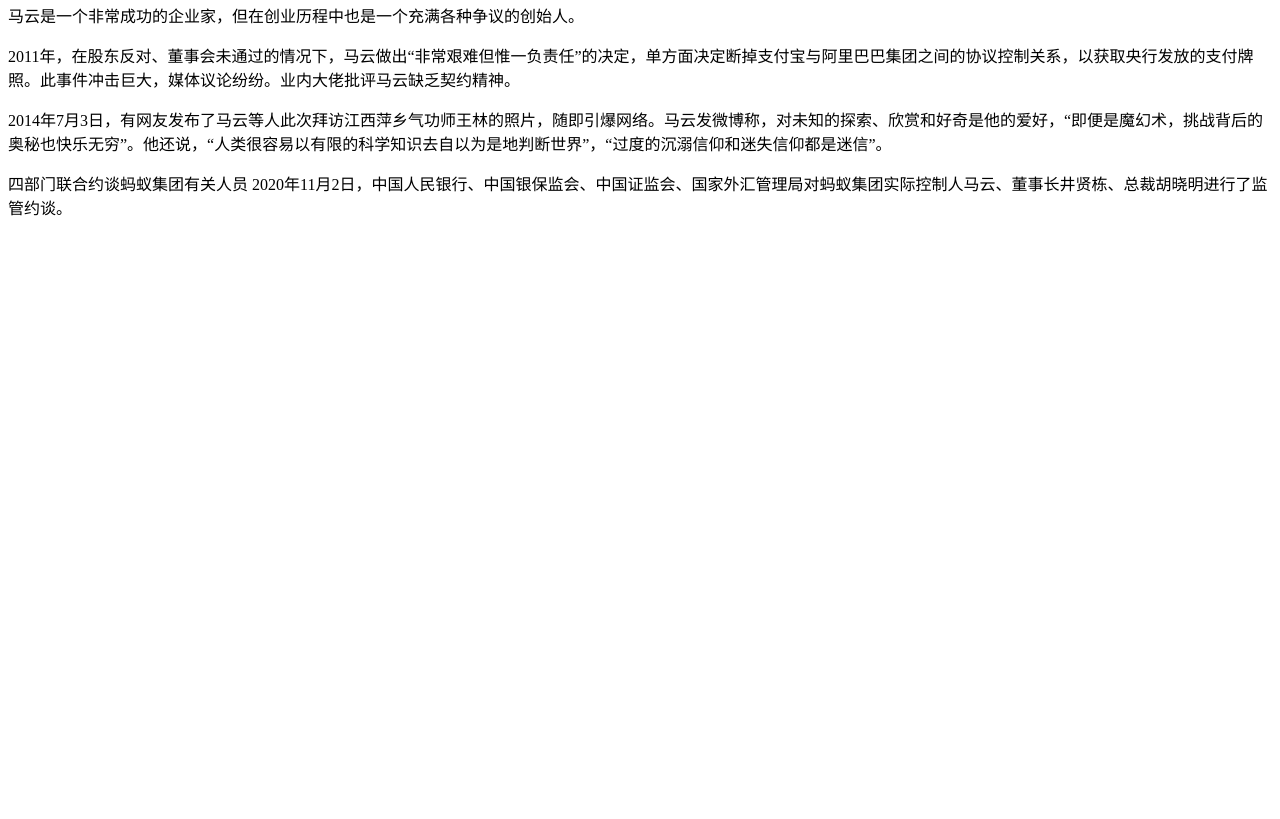
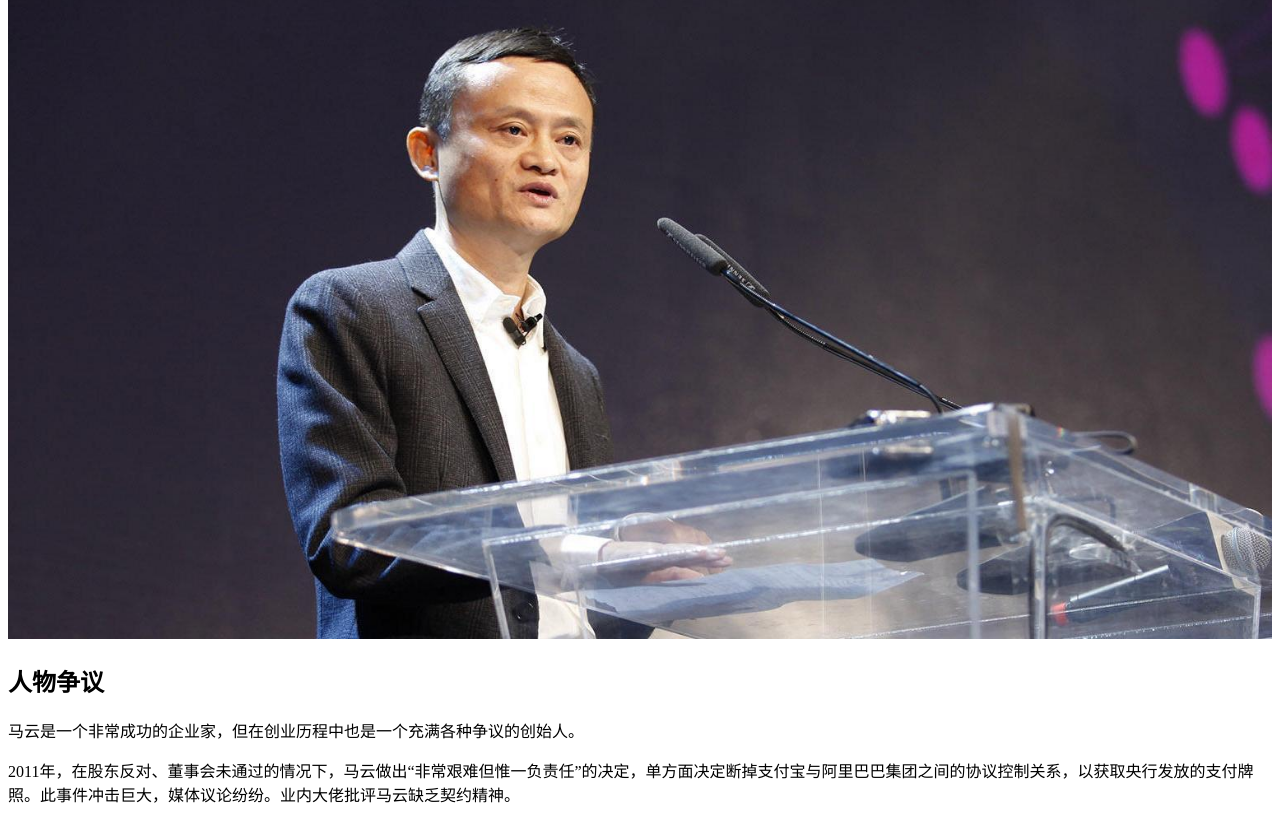
Before and after one commit to Annaxy134/mayun-html, a plain HTML site: page index.html in a window 1280 px wide. Shown: the part 2359-3178 px from the top of the page. Drawn offline with Linux system fonts and the light colour scheme.

Commit message:
加入图片四

```diff
--- a/index.html
+++ b/index.html
@@ -104,7 +104,12 @@
             <img width="400" src="/images/3.jpg" alt="图3">
         </a>
     </div>
+    <div>
+        <a href="images/4.jpg" target="_blank">
+            <img src="images/4.jpg" alt="图四">
+        </a>
 
+    </div>
     <h2 id="zhengyi">人物争议</h2>
     <p>
         马云是一个非常成功的企业家，但在创业历程中也是一个充满各种争议的创始人。
```
Also changed, not shown: images/4.jpg (added).
